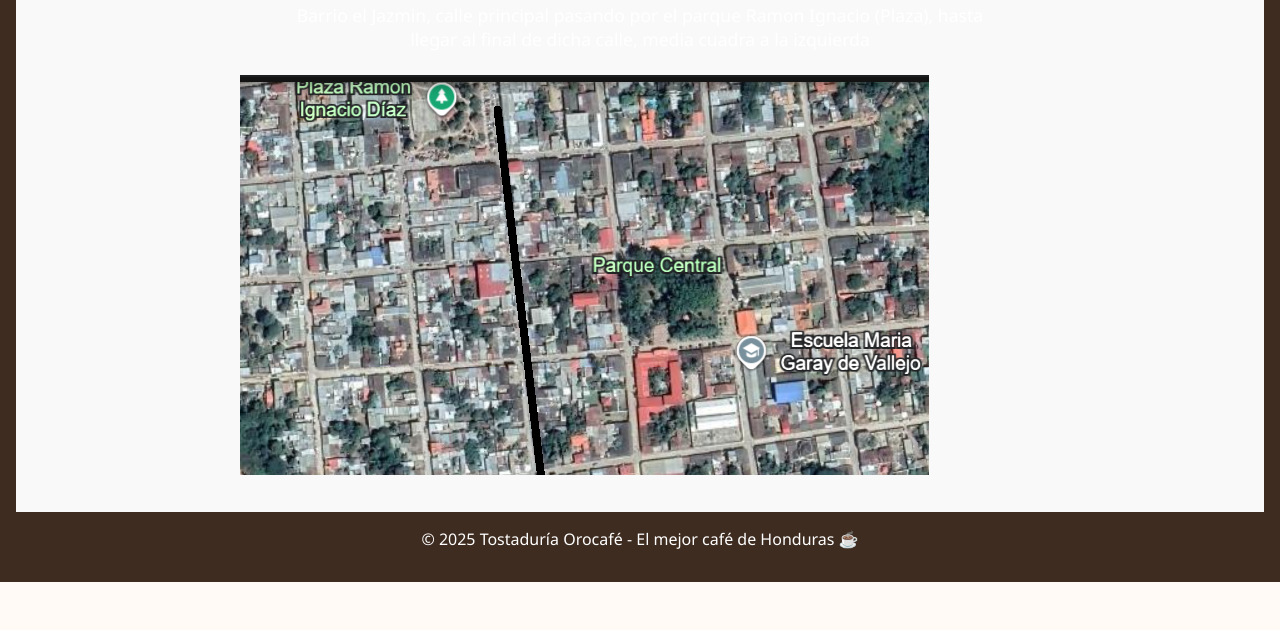
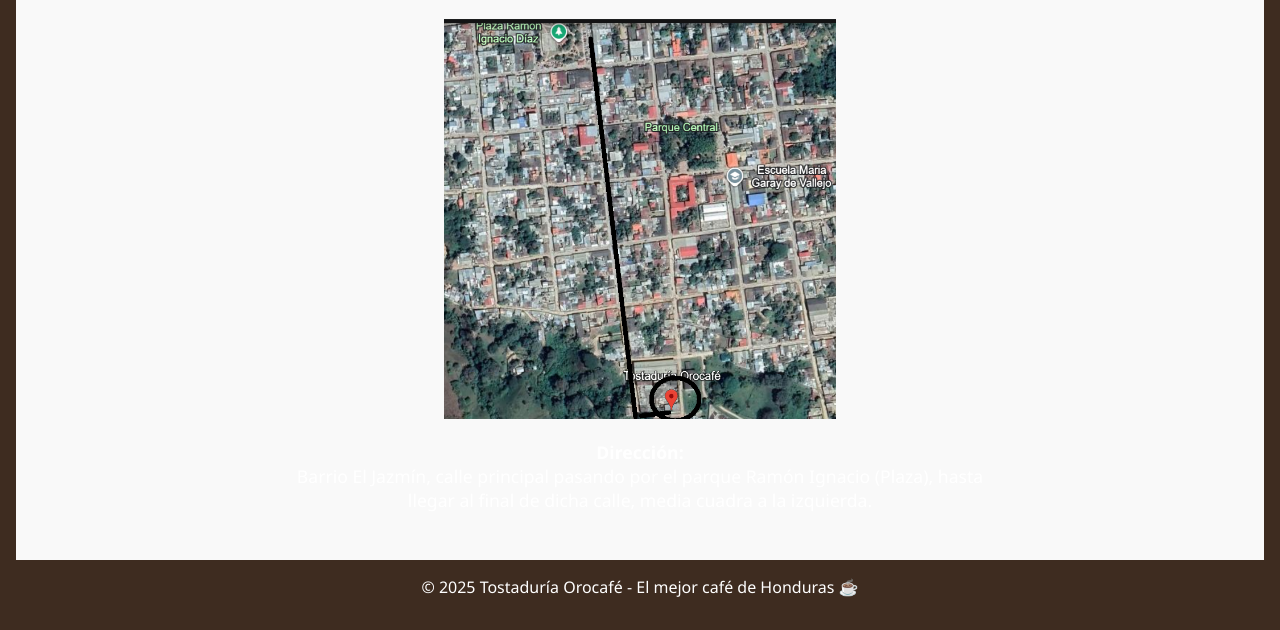
Before and after one commit to ogescoto/tostaduria-el-paraiso, a plain HTML site: page index.html in a window 1280 px wide. Shown: the part 3725-4355 px from the top of the page. Before the commit the page ends 4307 px from the top, so only its background shows below. Drawn offline with Linux system fonts and the light colour scheme.

Commit message:
Update index.html
Modificacion para mejor vision

```diff
--- a/index.html
+++ b/index.html
@@ -193,21 +193,25 @@
       loading="lazy"
       referrerpolicy="no-referrer-when-downgrade">
     </iframe>
-  </div>
-      <div style="max-width: 800px; margin: 0 auto;">
-      <p style="font-size: 1.1rem; max-width: 700px; margin: 0 auto 1.5rem;">
-      Barrio el Jazmin, calle principal pasando por el parque Ramon Ignacio (Plaza), hasta llegar al final de dicha calle, media cuadra a la izquierda
-      </p>
-    <iframe
+  <div style="max-width: 800px; margin: 0 auto; text-align: center;">
+
+  <figure>
+    <img
       src="img/TostaduriaOroCafe.png"
-      width="100%"
-      height="400"
-      style="border:0;"
-      allowfullscreen=""
+      alt="Croquis de ubicación de la Tostaduría Oro Café"
+      style="width: 100%; max-height: 400px; object-fit: contain;"
       loading="lazy"
-      referrerpolicy="no-referrer-when-downgrade">
-    </iframe>
-  </div>
+    >
+
+    <figcaption style="margin-top: 1rem; font-size: 1.1rem; max-width: 700px; margin-left: auto; margin-right: auto;">
+      <strong>Dirección:</strong><br>
+      Barrio El Jazmín, calle principal pasando por el parque Ramón Ignacio (Plaza),
+      hasta llegar al final de dicha calle, media cuadra a la izquierda.
+    </figcaption>
+  </figure>
+
+</div>
+
 
 </section>
      <p>&copy; 2025 Tostaduría Orocafé - El mejor café de Honduras ☕</p>
```
